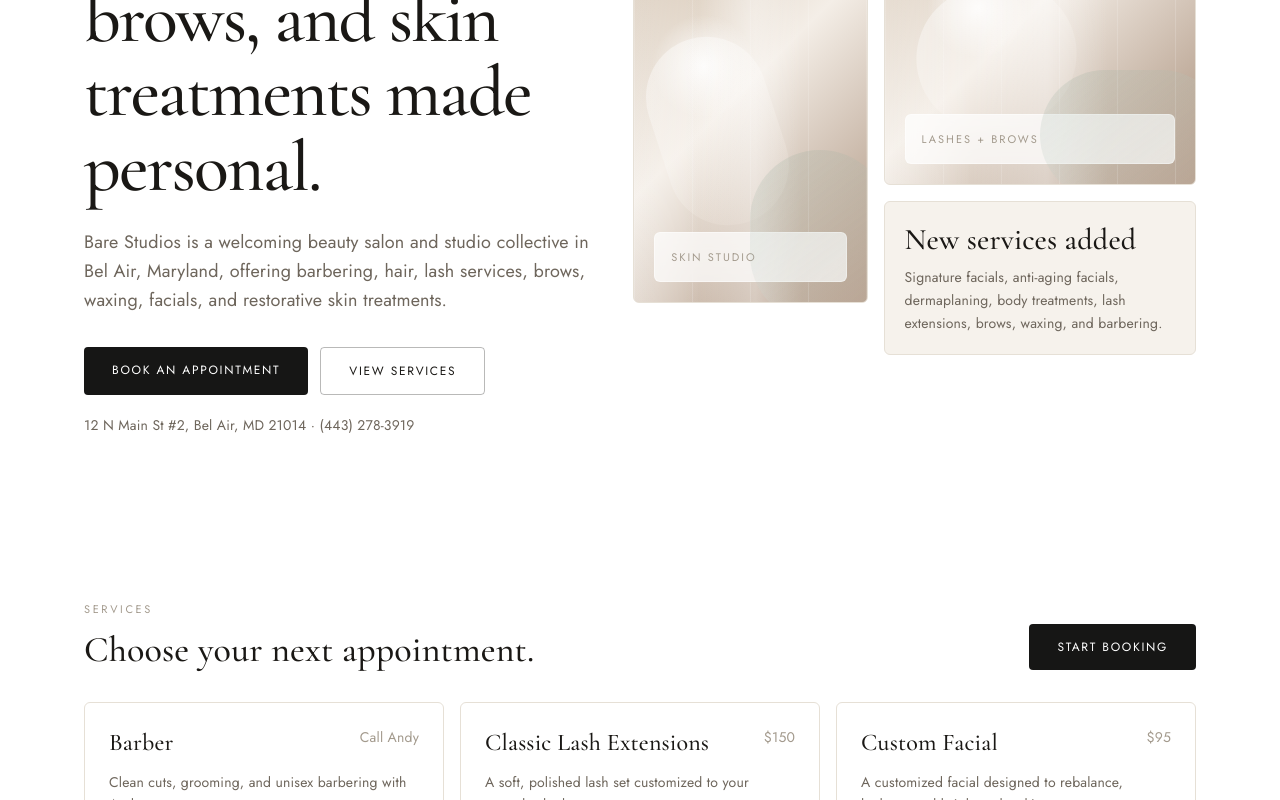
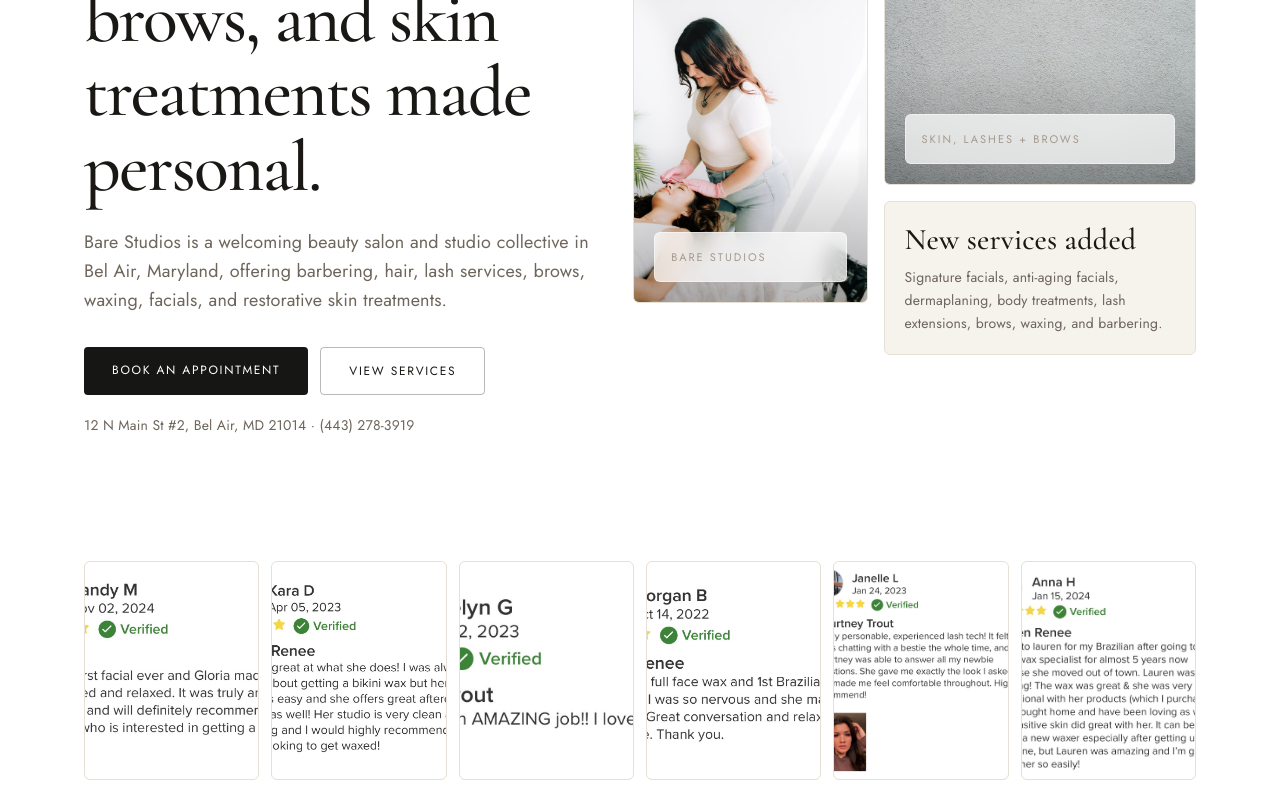
Before and after one commit to tdong1919-dev/BareStudiosOS, a Next.js app: page / in a window 1280 px wide. Shown: the part 280-1080 px from the top of the page. Built offline with nearby package versions, Linux system fonts and the light colour scheme.

Commit message:
Place Bare Studios photos across public pages

```diff
--- a/app/about/page.tsx
+++ b/app/about/page.tsx
@@ -1,5 +1,6 @@
 import type { Metadata } from "next";
 import Link from "next/link";
+import Image from "next/image";
 import { BARE_STUDIOS } from "@/lib/bare-studios";
 
 export const metadata: Metadata = {
@@ -10,6 +11,8 @@
 function Eyebrow({ children }: { children: React.ReactNode }) {
   return <p className="text-[11px] uppercase tracking-[0.24em] text-text-muted">{children}</p>;
 }
+
+const IMAGE_BASE = "/images/bare-studios";
 
 export default function AboutPage() {
   return (
@@ -50,7 +53,11 @@
             </Link>
           </div>
         </div>
-        <div className="rounded-md border border-border bg-surface-elevated p-8">
+        <div className="overflow-hidden rounded-md border border-border bg-surface-elevated">
+          <div className="relative aspect-[4/3] bg-linen">
+            <Image src={`${IMAGE_BASE}/bare-studios-portrait.jpg`} alt="Bare Studios" fill sizes="(max-width: 768px) 100vw, 50vw" className="object-cover" />
+          </div>
+          <div className="p-8">
             <Eyebrow>Location</Eyebrow>
             <p className="mt-4 font-serif text-3xl font-medium">{BARE_STUDIOS.address}</p>
             <p className="mt-4 text-text-secondary">{BARE_STUDIOS.phone}</p>
@@ -60,6 +67,20 @@
               help you feel taken care of from the moment you arrive.
             </p>
           </div>
+        </div>
+      </section>
+
+      <section className="mx-auto grid max-w-6xl grid-cols-2 gap-3 px-5 pb-20 md:grid-cols-4">
+        {[
+          ["bare-studios-gallery-01.jpg", "Bare Studios studio detail"],
+          ["bare-studios-gallery-03.jpg", "Bare Studios interior"],
+          ["bare-studios-gallery-06.jpg", "Bare Studios service space"],
+          ["bare-studios-gallery-08.jpg", "Bare Studios beauty room"],
+        ].map(([file, label]) => (
+          <div key={file} className="relative aspect-[4/5] overflow-hidden rounded-md border border-border bg-linen">
+            <Image src={`${IMAGE_BASE}/${file}`} alt={label} fill sizes="(max-width: 768px) 50vw, 25vw" className="object-cover" />
+          </div>
+        ))}
       </section>
     </main>
   );
--- a/app/book/page.tsx
+++ b/app/book/page.tsx
@@ -1,4 +1,5 @@
 import type { Metadata } from "next";
+import Image from "next/image";
 import BareBookingFlow from "@/components/booking/BareBookingFlow";
 import PageShell from "@/components/marketing/PageShell";
 import { BARE_STUDIOS } from "@/lib/bare-studios";
@@ -17,6 +18,19 @@
       note={`${BARE_STUDIOS.address} · ${BARE_STUDIOS.phone}`}
       wide
     >
+      <div className="mb-6 grid gap-3 md:grid-cols-[1fr_0.72fr]">
+        <div className="relative min-h-[260px] overflow-hidden rounded-xl border border-border bg-linen">
+          <Image src="/images/bare-studios/bare-studios-service-room.jpg" alt="Bare Studios treatment room" fill sizes="(max-width: 768px) 100vw, 58vw" className="object-cover" />
+        </div>
+        <div className="grid grid-cols-2 gap-3 md:grid-cols-1">
+          <div className="relative min-h-32 overflow-hidden rounded-xl border border-border bg-linen">
+            <Image src="/images/bare-studios/bare-studios-gallery-02.jpg" alt="Bare Studios appointment space" fill sizes="(max-width: 768px) 50vw, 34vw" className="object-cover" />
+          </div>
+          <div className="relative min-h-32 overflow-hidden rounded-xl border border-border bg-linen">
+            <Image src="/images/bare-studios/bare-studios-gallery-04.jpg" alt="Bare Studios beauty service" fill sizes="(max-width: 768px) 50vw, 34vw" className="object-cover" />
+          </div>
+        </div>
+      </div>
       <BareBookingFlow />
     </PageShell>
   );
--- a/app/page.tsx
+++ b/app/page.tsx
@@ -1,4 +1,5 @@
 import Link from "next/link";
+import Image from "next/image";
 import { BARE_SERVICE_CATEGORIES, BARE_STUDIOS } from "@/lib/bare-studios";
 
 const FEATURED_SERVICES = [
@@ -40,6 +41,17 @@
   },
 ];
 
+const IMAGE_BASE = "/images/bare-studios";
+
+const GALLERY_IMAGES = [
+  { src: `${IMAGE_BASE}/bare-studios-gallery-01.jpg`, label: "Studio detail" },
+  { src: `${IMAGE_BASE}/bare-studios-gallery-02.jpg`, label: "Treatment room" },
+  { src: `${IMAGE_BASE}/bare-studios-gallery-03.jpg`, label: "Bare Studios interior" },
+  { src: `${IMAGE_BASE}/bare-studios-gallery-04.jpg`, label: "Client experience" },
+  { src: `${IMAGE_BASE}/bare-studios-gallery-05.jpg`, label: "Salon suite" },
+  { src: `${IMAGE_BASE}/bare-studios-gallery-06.jpg`, label: "Beauty service space" },
+];
+
 function Section({ children, className = "", id }: { children: React.ReactNode; className?: string; id?: string }) {
   return (
     <section id={id} className={`mx-auto max-w-6xl px-5 ${className}`}>
@@ -63,10 +75,11 @@
   );
 }
 
-function SalonImage({ label, className = "" }: { label: string; className?: string }) {
+function SalonImage({ label, src, className = "" }: { label: string; src: string; className?: string }) {
   return (
-    <div className={`salon-image relative overflow-hidden rounded-md border border-border ${className}`}>
-      <div className="absolute inset-0 salon-image-glow" />
+    <div className={`relative overflow-hidden rounded-md border border-border bg-linen ${className}`}>
+      <Image src={src} alt={label} fill sizes="(max-width: 768px) 100vw, 50vw" className="object-cover" />
+      <div className="absolute inset-0 bg-gradient-to-t from-black/28 via-transparent to-white/8" />
       <div className="absolute inset-x-5 bottom-5 rounded-md border border-white/45 bg-white/72 p-4 backdrop-blur-sm">
         <p className="text-[11px] uppercase tracking-[0.18em] text-text-muted">{label}</p>
       </div>
@@ -122,9 +135,9 @@
           <p className="mt-5 text-sm text-text-secondary">{BARE_STUDIOS.address} · {BARE_STUDIOS.phone}</p>
         </div>
         <div className="grid grid-cols-[0.75fr_1fr] gap-4">
-          <SalonImage label="Skin studio" className="aspect-[3/4] translate-y-10" />
+          <SalonImage label="Bare Studios" src={`${IMAGE_BASE}/bare-studios-hero.jpg`} className="aspect-[3/4] translate-y-10" />
           <div className="space-y-4">
-            <SalonImage label="Lashes + brows" className="aspect-[4/3]" />
+            <SalonImage label="Skin, lashes + brows" src={`${IMAGE_BASE}/bare-studios-service-room.jpg`} className="aspect-[4/3]" />
             <div className="rounded-md border border-border bg-surface-elevated p-5">
               <p className="font-serif text-3xl font-medium">New services added</p>
               <p className="mt-2 text-sm leading-relaxed text-text-secondary">
@@ -132,6 +145,16 @@
               </p>
             </div>
           </div>
+        </div>
+      </Section>
+
+      <Section className="py-10">
+        <div className="grid grid-cols-2 gap-3 md:grid-cols-6">
+          {GALLERY_IMAGES.map((image) => (
+            <div key={image.src} className="relative aspect-[4/5] overflow-hidden rounded-md border border-border bg-linen">
+              <Image src={image.src} alt={image.label} fill sizes="(max-width: 768px) 50vw, 16vw" className="object-cover transition duration-500 hover:scale-105" />
+            </div>
+          ))}
         </div>
       </Section>
 
@@ -175,7 +198,7 @@
       </Section>
 
       <Section id="about" className="grid grid-cols-1 items-center gap-10 py-20 md:grid-cols-[0.9fr_1.1fr]">
-        <SalonImage label="Welcome to the tribe" className="aspect-[4/5]" />
+        <SalonImage label="Welcome to the tribe" src={`${IMAGE_BASE}/bare-studios-portrait.jpg`} className="aspect-[4/5]" />
         <div>
           <Eyebrow>About Bare Studios</Eyebrow>
           <h2 className="mt-3 font-serif text-4xl font-medium">A place to relax, recharge, and feel like yourself again.</h2>
@@ -237,8 +260,10 @@
               </a>
             </div>
           </div>
-          <div className="flex min-h-[360px] items-center justify-center bg-white p-8">
-            <div className="w-full rounded-md border border-border p-6">
+          <div className="relative min-h-[360px] overflow-hidden bg-linen">
+            <Image src={`${IMAGE_BASE}/bare-studios-waxing-room.jpg`} alt="Bare Studios treatment room" fill sizes="(max-width: 768px) 100vw, 42vw" className="object-cover" />
+            <div className="absolute inset-0 bg-white/20" />
+            <div className="absolute inset-x-8 bottom-8 rounded-md border border-border bg-white/86 p-6 backdrop-blur-sm">
               <p className="text-[11px] uppercase tracking-[0.18em] text-text-muted">Booking note</p>
               <p className="mt-3 font-serif text-3xl font-medium">Choose your service, preferred time, and artist.</p>
               <p className="mt-4 text-sm leading-relaxed text-text-secondary">
--- a/app/suite-rental/page.tsx
+++ b/app/suite-rental/page.tsx
@@ -1,4 +1,5 @@
 import type { Metadata } from "next";
+import Image from "next/image";
 import PageShell from "@/components/marketing/PageShell";
 import { BARE_STUDIOS } from "@/lib/bare-studios";
 
@@ -8,6 +9,7 @@
 
 export default function SuiteRentalPage() {
   const careersDigits = BARE_STUDIOS.careersPhone.replace(/[^0-9]/g, "");
+  const imageBase = "/images/bare-studios";
 
   return (
     <PageShell
@@ -16,6 +18,20 @@
       intro="For all career, suite, and chair rental opportunities, contact Don directly. Bare Studios welcomes hair dressers, barbers, cosmetologists, estheticians, and beauty professionals looking for a supportive studio home."
       note={`${BARE_STUDIOS.address} · ${BARE_STUDIOS.phone}`}
     >
+      <div className="mb-6 grid gap-3 md:grid-cols-[1.25fr_0.75fr]">
+        <div className="relative min-h-[280px] overflow-hidden rounded-xl border border-border bg-linen">
+          <Image src={`${imageBase}/bare-studios-hero.jpg`} alt="Bare Studios salon space" fill sizes="(max-width: 768px) 100vw, 60vw" className="object-cover" />
+        </div>
+        <div className="grid grid-cols-2 gap-3 md:grid-cols-1">
+          <div className="relative min-h-32 overflow-hidden rounded-xl border border-border bg-linen">
+            <Image src={`${imageBase}/bare-studios-gallery-05.jpg`} alt="Bare Studios salon suite" fill sizes="(max-width: 768px) 50vw, 35vw" className="object-cover" />
+          </div>
+          <div className="relative min-h-32 overflow-hidden rounded-xl border border-border bg-linen">
+            <Image src={`${imageBase}/bare-studios-gallery-07.jpg`} alt="Bare Studios beauty service room" fill sizes="(max-width: 768px) 50vw, 35vw" className="object-cover" />
+          </div>
+        </div>
+      </div>
+
       <div className="grid gap-5 md:grid-cols-[1fr_0.9fr]">
         <section className="rounded-xl border border-border bg-surface p-6">
           <p className="text-[11px] uppercase tracking-[0.2em] text-text-muted">Contact Don</p>
```
Lines whose indentation alone changed are shown as unchanged.
